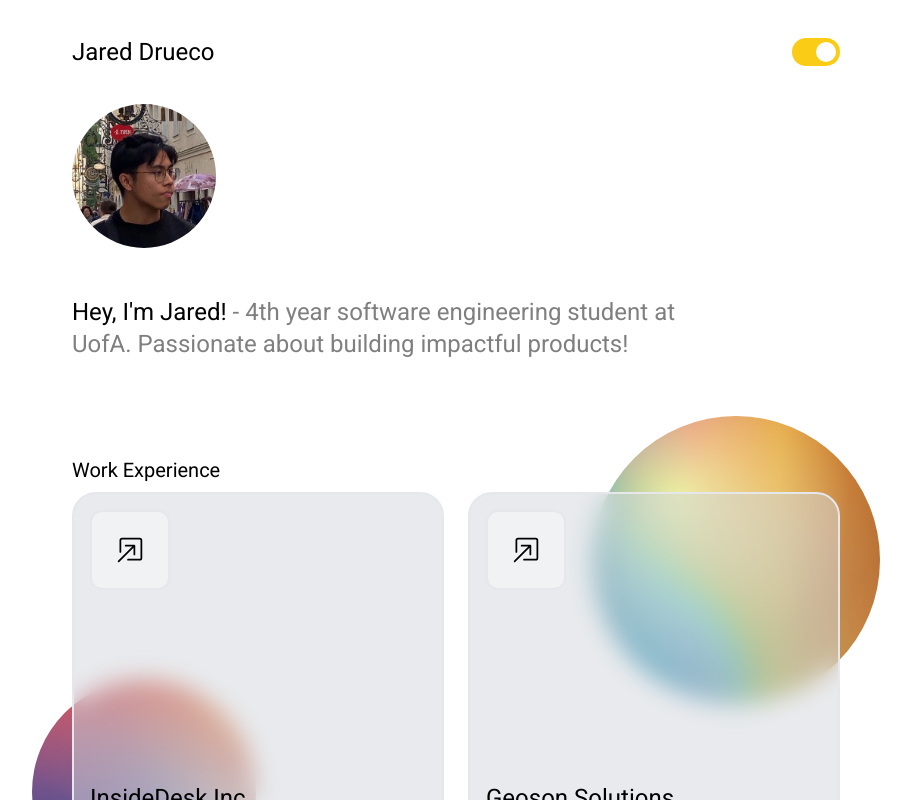
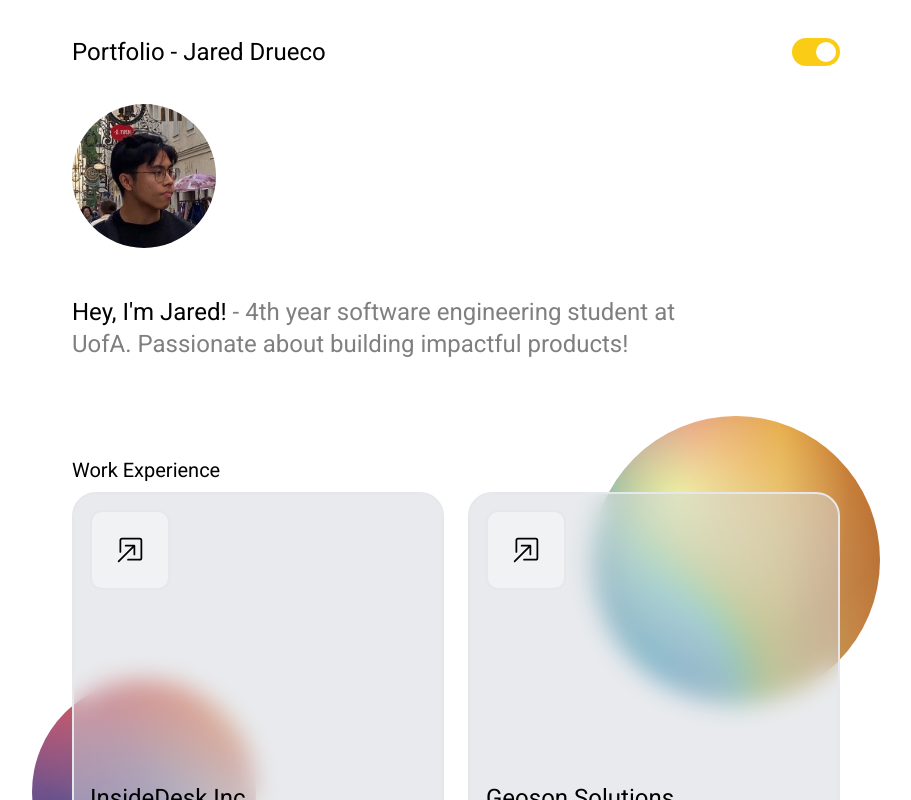
Before and after one commit to jdrco/self-portfolio, a Next.js app: page / in a window 1280 px wide. Shown: the whole page, without its empty margins (184-1095 px from the left). Built offline with nearby package versions, Linux system fonts and the light colour scheme.

Commit message:
Update nav

```diff
--- a/components/Nav.js
+++ b/components/Nav.js
@@ -8,7 +8,9 @@ const Nav = ({ handleToggle }) => {
       <div className="flex justify-between items-center">
         <div className="flex items-center gap-2 h-full">
           <Link href="/">
-            <a className="text-xl sm:text-2xl dark:text-white">Jared Drueco</a>
+            <a className="text-xl sm:text-2xl dark:text-white">
+              Portfolio - Jared Drueco
+            </a>
           </Link>
         </div>
         <Toggle handleToggle={handleToggle} />
```
